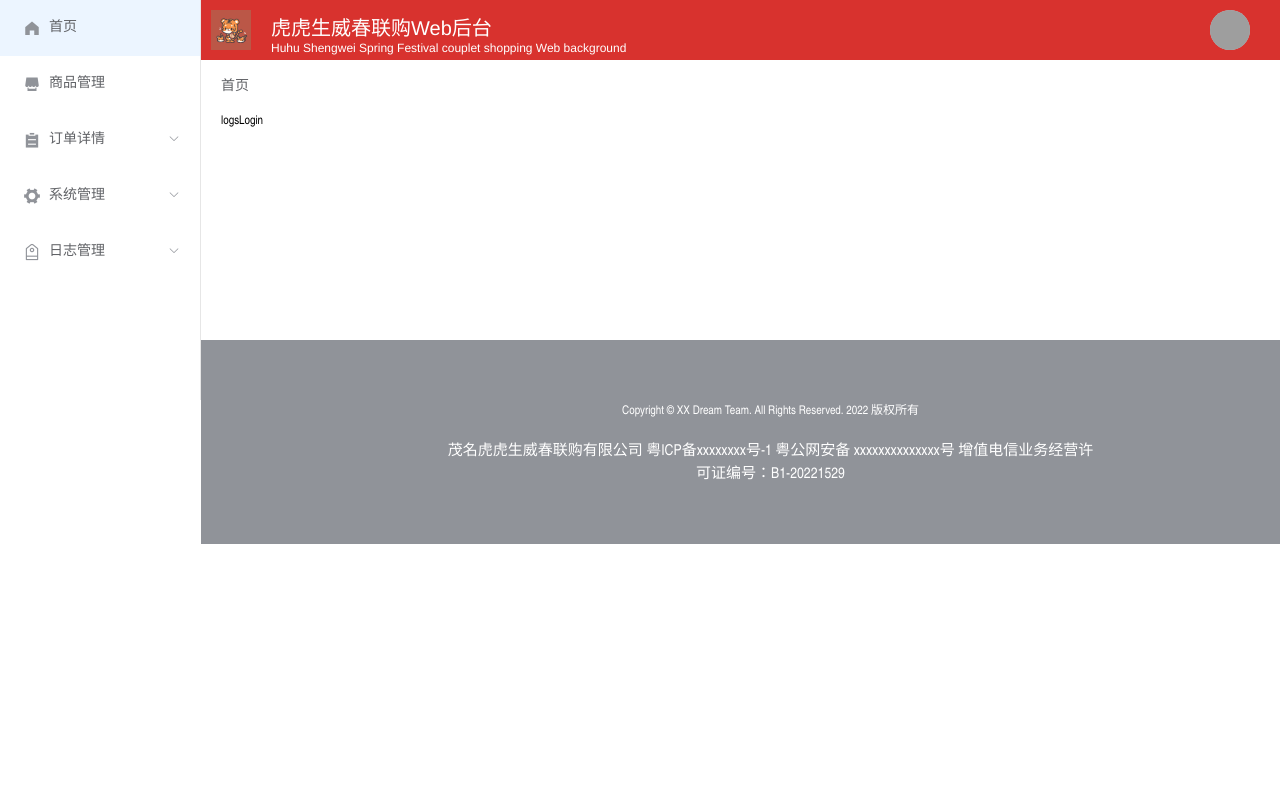
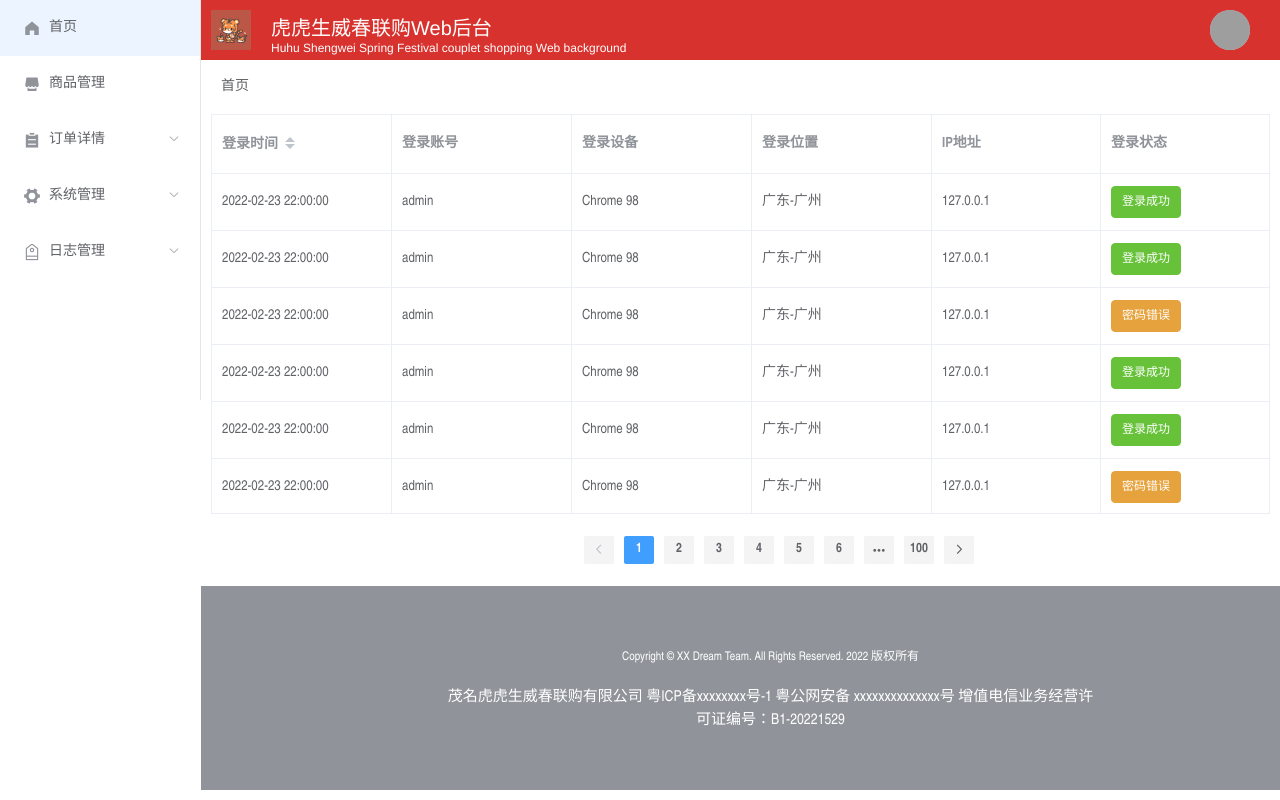
Before and after one commit to vicksiyi/newyear, a Vue app in the folder admin/: page /logs/login in a window 1280 px wide. Shown: the top 800 px of the page. Built offline with nearby package versions, Linux system fonts and the light colour scheme; grey boxes are pictures that could not be loaded.

Commit message:
登录日志-页面-完

```diff
--- a/admin/src/components/Home/CommonAside.vue
+++ b/admin/src/components/Home/CommonAside.vue
@@ -1,11 +1,12 @@
 <template>
   <el-menu
-    :default-active="1"
+    default-active="1"
     class="el-menu-vertical-demo"
     @open="handleOpen"
     @close="handleClose"
     :collapse="isCollapse"
     text-color="#606266"
+    :unique-opened="true"
     active-text-color="#d8322e"
   >
     <el-menu-item
--- a/admin/src/views/logs/logsLogin.vue
+++ b/admin/src/views/logs/logsLogin.vue
@@ -1,10 +1,154 @@
 <template>
-  <div>logsLogin</div>
+  <div>
+    <el-row :gutter="20">
+      <el-table :data="logs" :height="400" border style="width: 100%">
+        <el-table-column prop="time" sortable label="登录时间" width="180">
+        </el-table-column>
+        <el-table-column prop="account" label="登录账号" width="180">
+        </el-table-column>
+        <el-table-column prop="device" label="登录设备" width="180">
+        </el-table-column>
+        <el-table-column prop="address" label="登录位置" width="180">
+        </el-table-column>
+        <el-table-column prop="ip" label="IP地址"> </el-table-column>
+        <el-table-column label="登录状态">
+          <template slot-scope="scope">
+            <el-tag
+              effect="dark"
+              :type="
+                scope.row.status === 0
+                  ? 'warning'
+                  : scope.row.status === 1
+                  ? 'success'
+                  : 'danger'
+              "
+            >
+              {{ scope.row.status | filterStatus }}
+            </el-tag>
+          </template>
+        </el-table-column>
+      </el-table>
+    </el-row>
+    <el-row style="margin-top: 20px" :gutter="20">
+      <el-col :span="8" :offset="8">
+        <el-pagination background layout="prev, pager, next" :total="1000">
+        </el-pagination
+      ></el-col>
+    </el-row>
+  </div>
 </template>
 
 <script>
 export default {
   name: "logsLogin",
+  data() {
+    return {
+      logs: [
+        {
+          time: "2022-02-23 22:00:00",
+          account: "admin",
+          device: "Chrome 98",
+          address: "广东-广州",
+          ip: "127.0.0.1",
+          status: 1,
+        },
+        {
+          time: "2022-02-23 22:00:00",
+          account: "admin",
+          device: "Chrome 98",
+          address: "广东-广州",
+          ip: "127.0.0.1",
+          status: 1,
+        },
+        {
+          time: "2022-02-23 22:00:00",
+          account: "admin",
+          device: "Chrome 98",
+          address: "广东-广州",
+          ip: "127.0.0.1",
+          status: 0,
+        },
+        {
+          time: "2022-02-23 22:00:00",
+          account: "admin",
+          device: "Chrome 98",
+          address: "广东-广州",
+          ip: "127.0.0.1",
+          status: 1,
+        },
+        {
+          time: "2022-02-23 22:00:00",
+          account: "admin",
+          device: "Chrome 98",
+          address: "广东-广州",
+          ip: "127.0.0.1",
+          status: 1,
+        },
+        {
+          time: "2022-02-23 22:00:00",
+          account: "admin",
+          device: "Chrome 98",
+          address: "广东-广州",
+          ip: "127.0.0.1",
+          status: 0,
+        },
+        {
+          time: "2022-02-23 22:00:00",
+          account: "admin",
+          device: "Chrome 98",
+          address: "广东-广州",
+          ip: "127.0.0.1",
+          status: 1,
+        },
+        {
+          time: "2022-02-23 22:00:00",
+          account: "admin",
+          device: "Chrome 98",
+          address: "广东-广州",
+          ip: "127.0.0.1",
+          status: 2,
+        },
+        {
+          time: "2022-02-23 22:00:00",
+          account: "admin",
+          device: "Chrome 98",
+          address: "广东-广州",
+          ip: "127.0.0.1",
+          status: 1,
+        },
+        {
+          time: "2022-02-23 22:00:00",
+          account: "admin",
+          device: "Chrome 98",
+          address: "广东-广州",
+          ip: "127.0.0.1",
+          status: 1,
+        },
+        {
+          time: "2022-02-23 22:00:00",
+          account: "admin",
+          device: "Chrome 98",
+          address: "广东-广州",
+          ip: "127.0.0.1",
+          status: 1,
+        },
+        {
+          time: "2022-02-23 22:00:00",
+          account: "admin",
+          device: "Chrome 98",
+          address: "广东-广州",
+          ip: "127.0.0.1",
+          status: 0,
+        },
+      ],
+    };
+  },
+  filters: {
+    filterStatus: function (index) {
+      let status = ["密码错误", "登录成功", "未知错误"];
+      return status[index];
+    },
+  },
 };
 </script>
 
```
